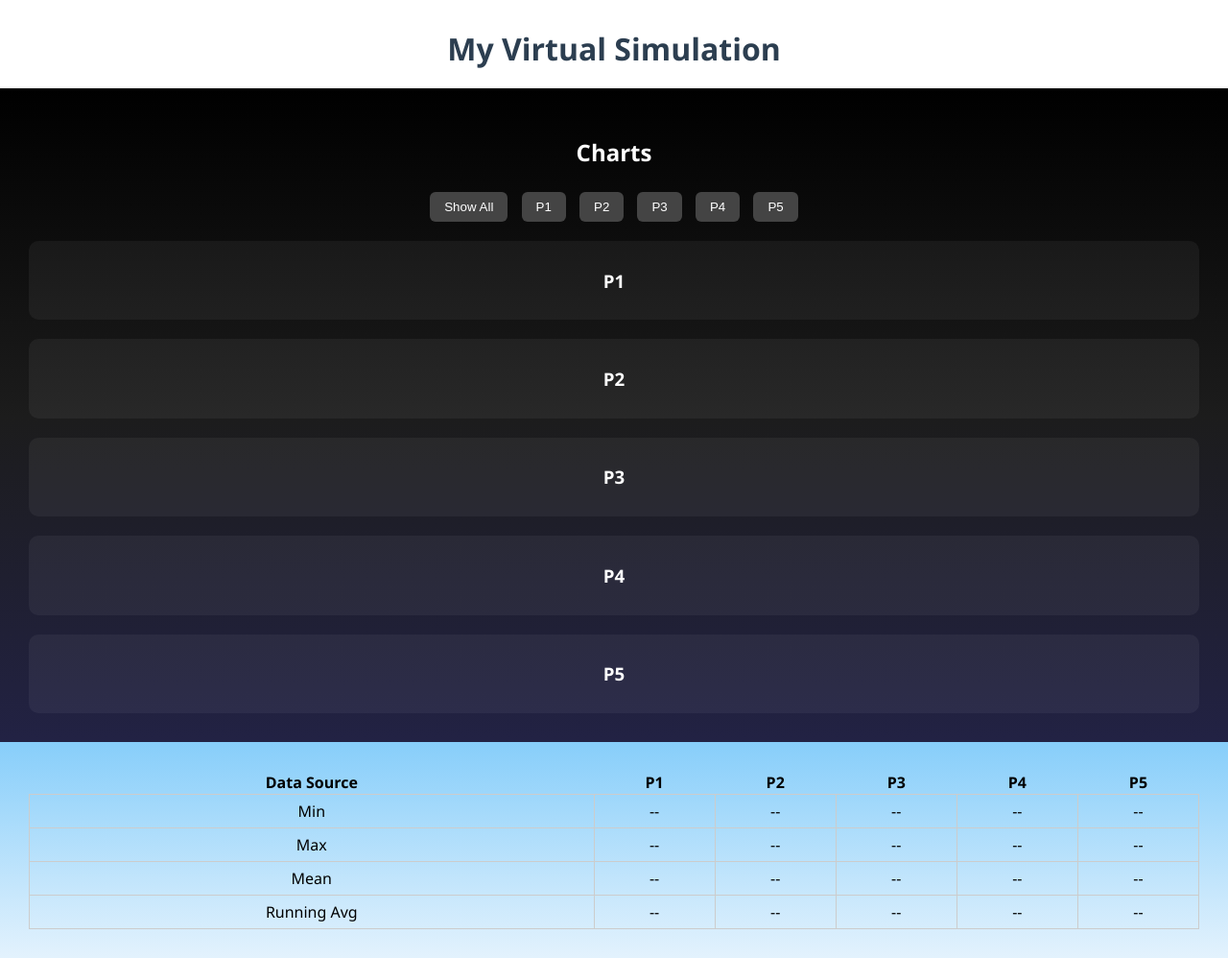
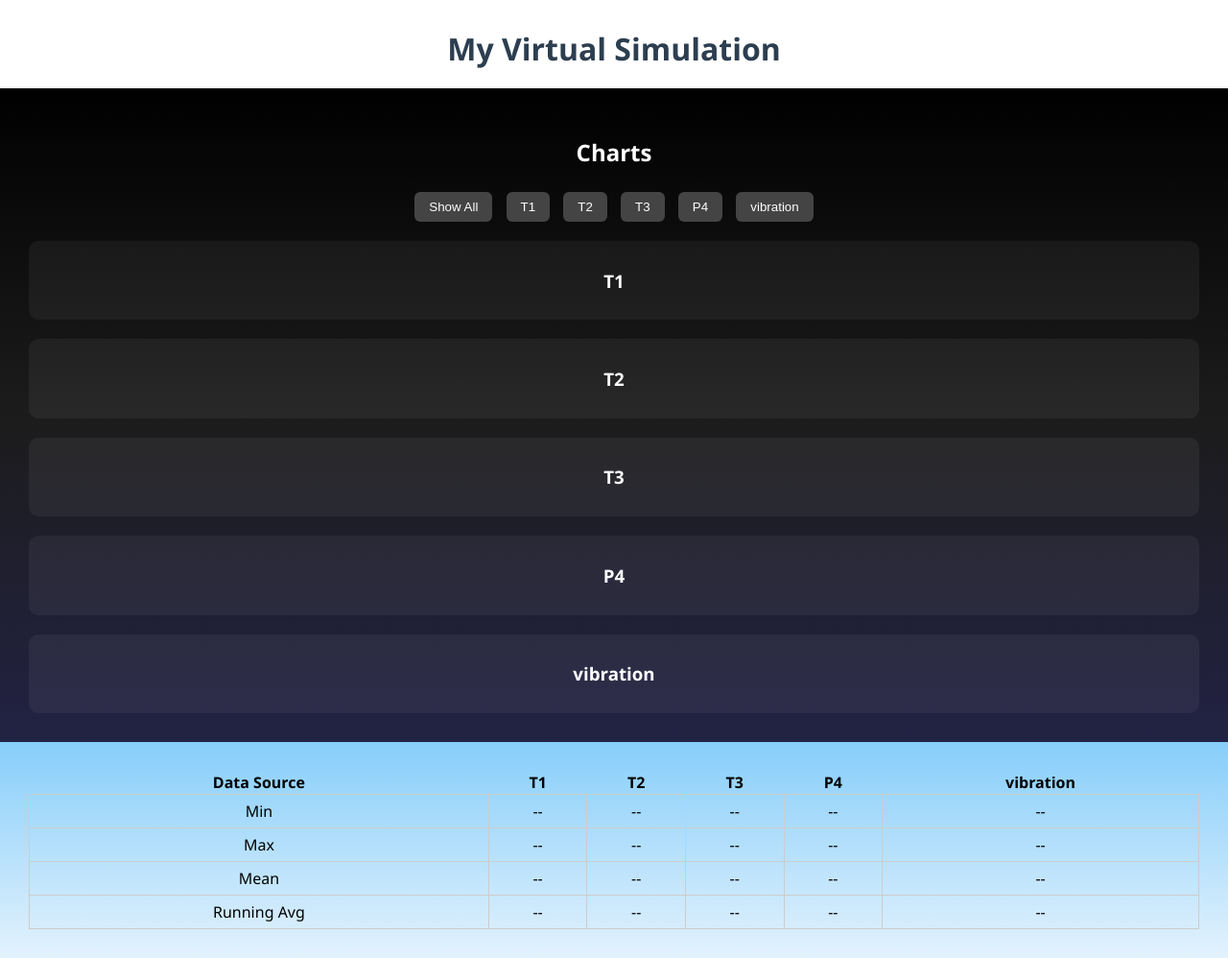
Before and after one commit to tural327/end_pro, a Flask app: template templates/sistem2.html in a window 1280 px wide. Shown: the part 249-1247 px from the top of the page at 96% size. Run offline with Flask 3, Linux system fonts and the light colour scheme; the template is opened without the code that fills it, so the values that code supplies are empty; some libraries are stand-ins or nearby versions.

Commit message:
Rename P1, P2, P3, P5 to T1, T2, T3, vibration
SYS2 YENILE

```diff
--- a/templates/sistem2.html
+++ b/templates/sistem2.html
@@ -15,17 +15,17 @@
 
 <section class="top-boxes">
   <div class="data-box">
-      <h3>P1</h3>
+      <h3>T1</h3>
       <p id="box_temperature">--</p>
   </div>
 
   <div class="data-box">
-      <h3>P2</h3>
+      <h3>T2</h3>
       <p id="box_humidity">--</p>
   </div>
 
   <div class="data-box">
-      <h3>P3</h3>
+      <h3>T3</h3>
       <p id="box_vibration">--</p>
   </div>
 
@@ -35,7 +35,7 @@
   </div>
 
   <div class="data-box">
-      <h3>P5</h3>
+      <h3>vibration</h3>
       <p id="box_voltage">--</p>
   </div>
 </section>
@@ -48,19 +48,19 @@
 
   <div class="button-container">
     <button onclick="showChart('all')">Show All</button>
-    <button onclick="showChart('p1_chart')">P1</button>
-    <button onclick="showChart('p2_chart')">P2</button>
-    <button onclick="showChart('p3_chart')">P3</button>
+    <button onclick="showChart('p1_chart')">T1</button>
+    <button onclick="showChart('p2_chart')">T2</button>
+    <button onclick="showChart('p3_chart')">T3</button>
     <button onclick="showChart('p4_chart')">P4</button>
-    <button onclick="showChart('p5_chart')">P5</button>
+    <button onclick="showChart('p5_chart')">vibration</button>
   </div>
 
   <div class="chart-container">
-      <div class="chart"><h3>P1</h3><div id="p1_chart"></div></div>
-      <div class="chart"><h3>P2</h3><div id="p2_chart"></div></div>
-      <div class="chart"><h3>P3</h3><div id="p3_chart"></div></div>
+      <div class="chart"><h3>T1</h3><div id="p1_chart"></div></div>
+      <div class="chart"><h3>T2</h3><div id="p2_chart"></div></div>
+      <div class="chart"><h3>T3</h3><div id="p3_chart"></div></div>
       <div class="chart"><h3>P4</h3><div id="p4_chart"></div></div>
-      <div class="chart"><h3>P5</h3><div id="p5_chart"></div></div>
+      <div class="chart"><h3>vibration</h3><div id="p5_chart"></div></div>
   </div>
 </section>
 
@@ -72,11 +72,11 @@
   <table>
     <tr>
       <th>Data Source</th>
-      <th>P1</th>
-      <th>P2</th>
-      <th>P3</th>
+      <th>T1</th>
+      <th>T2</th>
+      <th>T3</th>
       <th>P4</th>
-      <th>P5</th>
+      <th>vibration</th>
     </tr>
 
     <tr>
```
